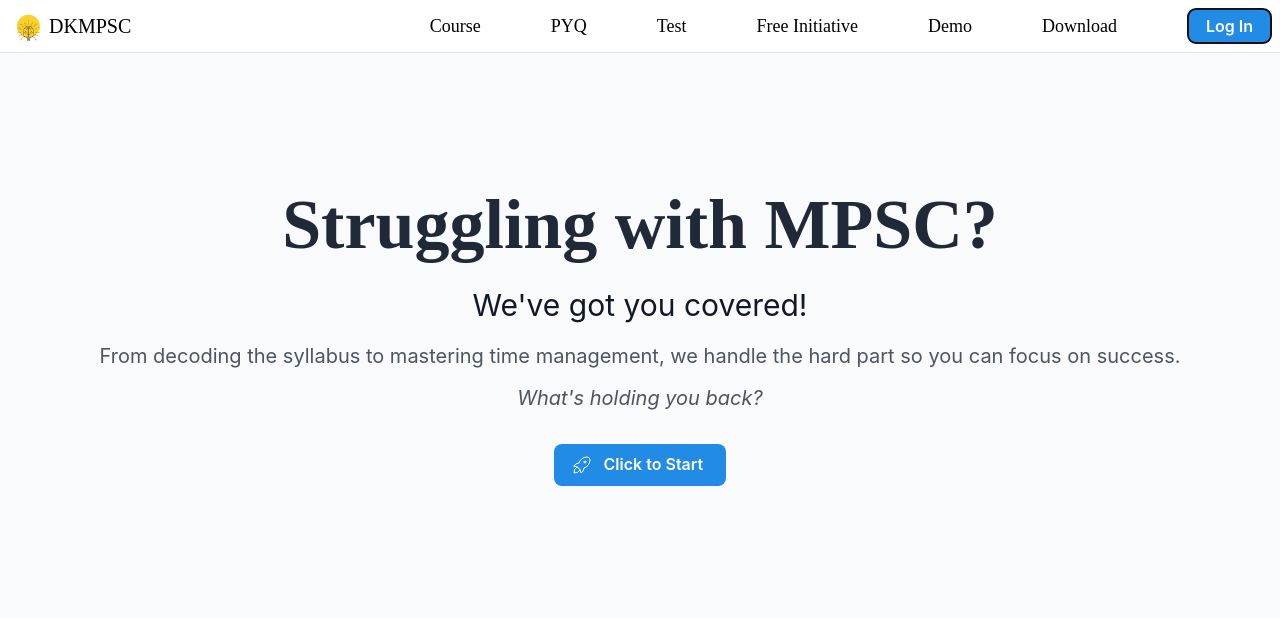
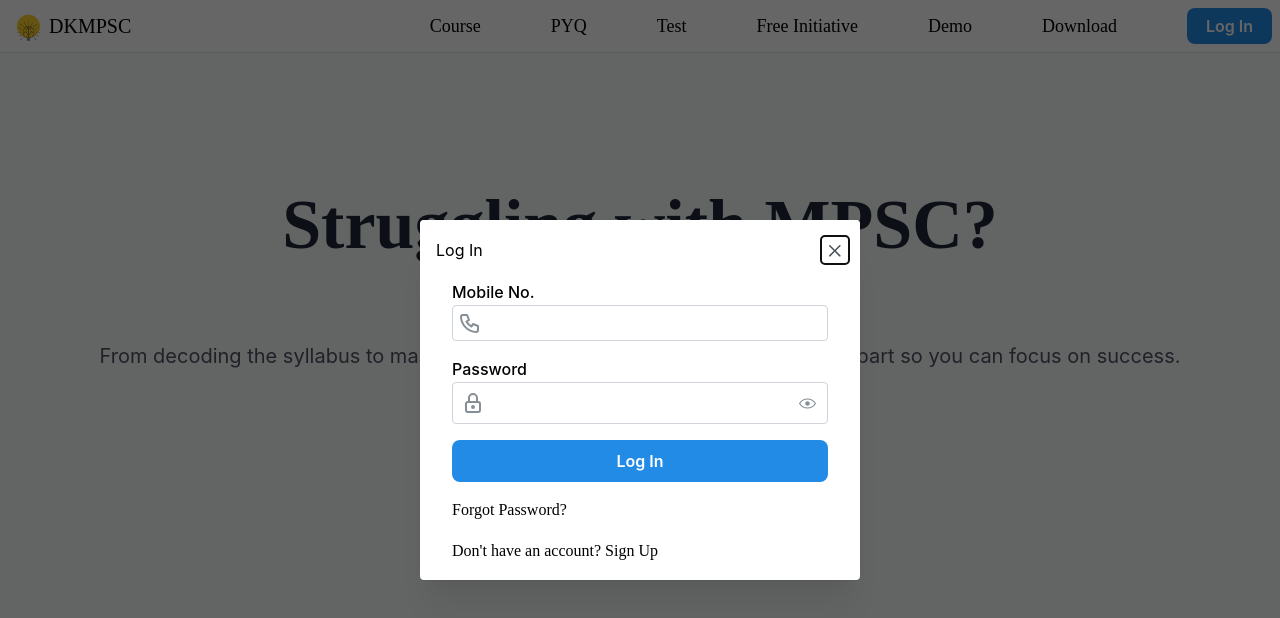
Before and after one commit to dkhobragade/MPSC, a React (Vite) app in the folder frontend/: page / in a window 1280 px wide. Both pictures are taken after a click on the button "Log In". Shown: the top 618 px of the page. Built offline with nearby package versions, Linux system fonts and the light colour scheme.

Commit message:
Implement login modal in Header component; add input fields and button functionality

```diff
--- a/frontend/src/components/Header.tsx
+++ b/frontend/src/components/Header.tsx
@@ -1,14 +1,35 @@
-import { Box, Container, Flex, Image, Menu } from "@mantine/core"
+import { Box, Container, Flex, Image, Menu, Modal, Stack } from "@mantine/core"
 import PrimaryButton from "./PrimaryButton"
 import PrimaryText from "./PrimaryText"
 import logo from "../assets/image.png"
 import { useNavigate } from "react-router"
+import { useDisclosure } from "@mantine/hooks"
+import PrimaryInput from "./PrimaryInput"
+import { IconLock, IconPhone } from "@tabler/icons-react"
+import PrimaryPassword from "./PrimaryPassword"
 
 
 const Header = () =>
 {
 
     const navigate = useNavigate()
+    const [ opened, { open, close } ] = useDisclosure( false );
+
+
+    const renderModalContent = () =>
+    {
+        return <Box>
+            <Container>
+                <Stack>
+                    <PrimaryInput label="Mobile No." leftSection={ <IconPhone /> } />
+                    <PrimaryPassword label="Password" leftSection={ <IconLock /> } />
+                    <PrimaryButton text="Log In" />
+                    <PrimaryText text="Forgot Password?" />
+                    <PrimaryText text="Don't have an account? Sign Up" onClick={ open } />
+                </Stack>
+            </Container>
+        </Box>
+    }
 
     return (
         <Box>
@@ -41,10 +62,13 @@ const Header = () =>
                         <PrimaryText pointer text="Free Initiative" size="lg" onClick={ () => navigate( '/freeinitiative' ) } />
                         <PrimaryText pointer text="Demo" size="lg" onClick={ () => navigate( '/demo' ) } />
                         <PrimaryText pointer text="Download" size="lg" onClick={ () => navigate( '/download' ) } />
-                        <PrimaryButton size="sm" text="Log In" />
+                        <PrimaryButton size="sm" text="Log In" onClick={ open } />
                     </Flex>
                 </Flex>
             </Container>
+            <Modal opened={ opened } onClose={ close } title="Log In" centered size="md" >
+                { renderModalContent() }
+            </Modal>
         </Box>
     )
 }
```
